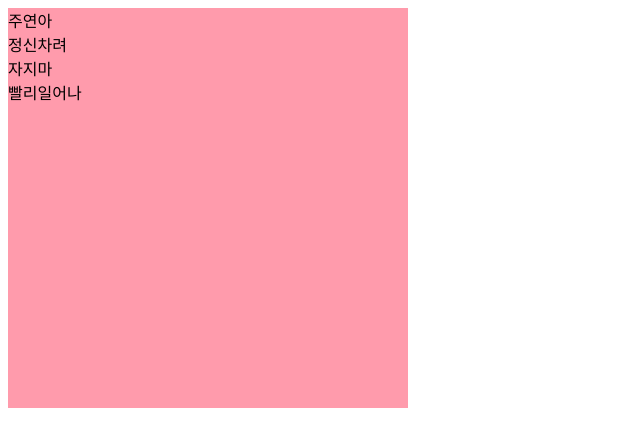
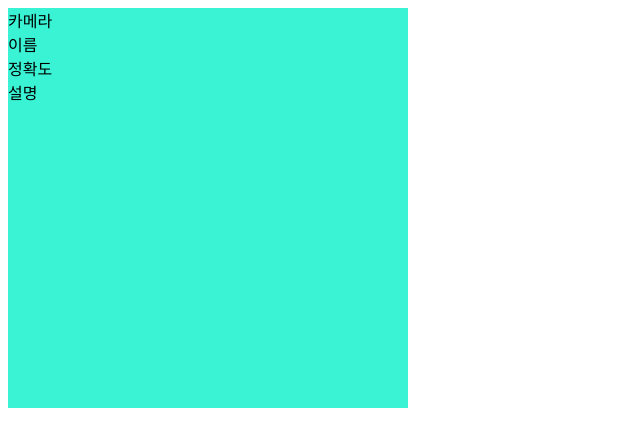
Before and after one commit to an-suhyun/learn-tm, a plain HTML site: page index.html in a window 1280 px wide. Shown: the whole page, without its empty margins (0-640 px from the left). Drawn offline with Linux system fonts and the light colour scheme.

Commit message:
color changed

```diff
--- a/index.html
+++ b/index.html
@@ -8,10 +8,10 @@
 </head>
 <body>
     <div class="container">
-        <div>주연아</div>
-        <div>정신차려</div>
-        <div>자지마</div>
-        <div>빨리일어나</div>
+        <div>카메라</div>
+        <div>이름</div>
+        <div>정확도</div>
+        <div>설명</div>
     </div>
 </body>
 </html>
--- a/style.css
+++ b/style.css
@@ -1,5 +1,5 @@
 .container {
   width: 400px;
   height: 400px;
-  background-color: rgb(255, 155, 172);
+  background-color: rgb(57, 243, 212);
 }
```
